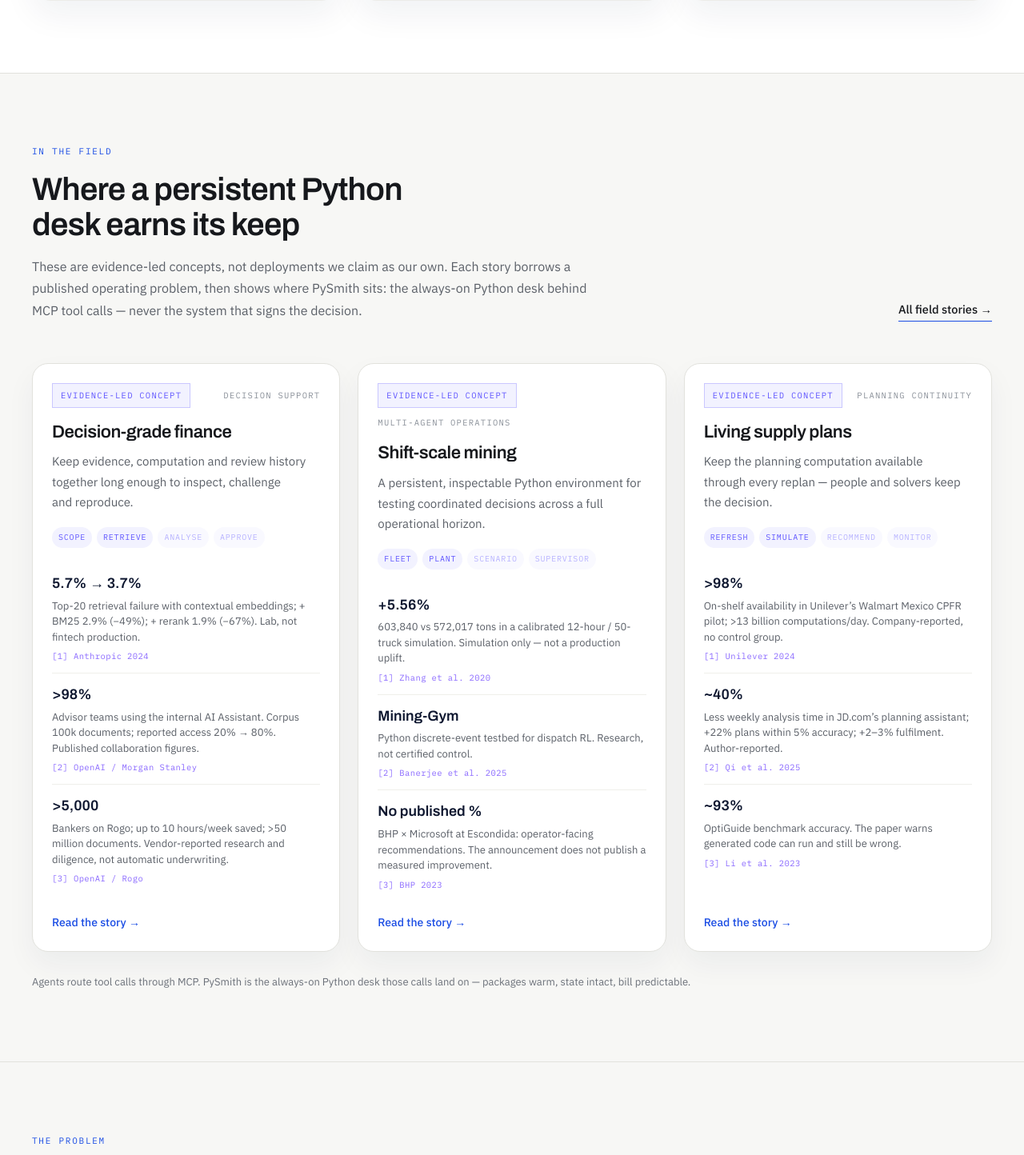
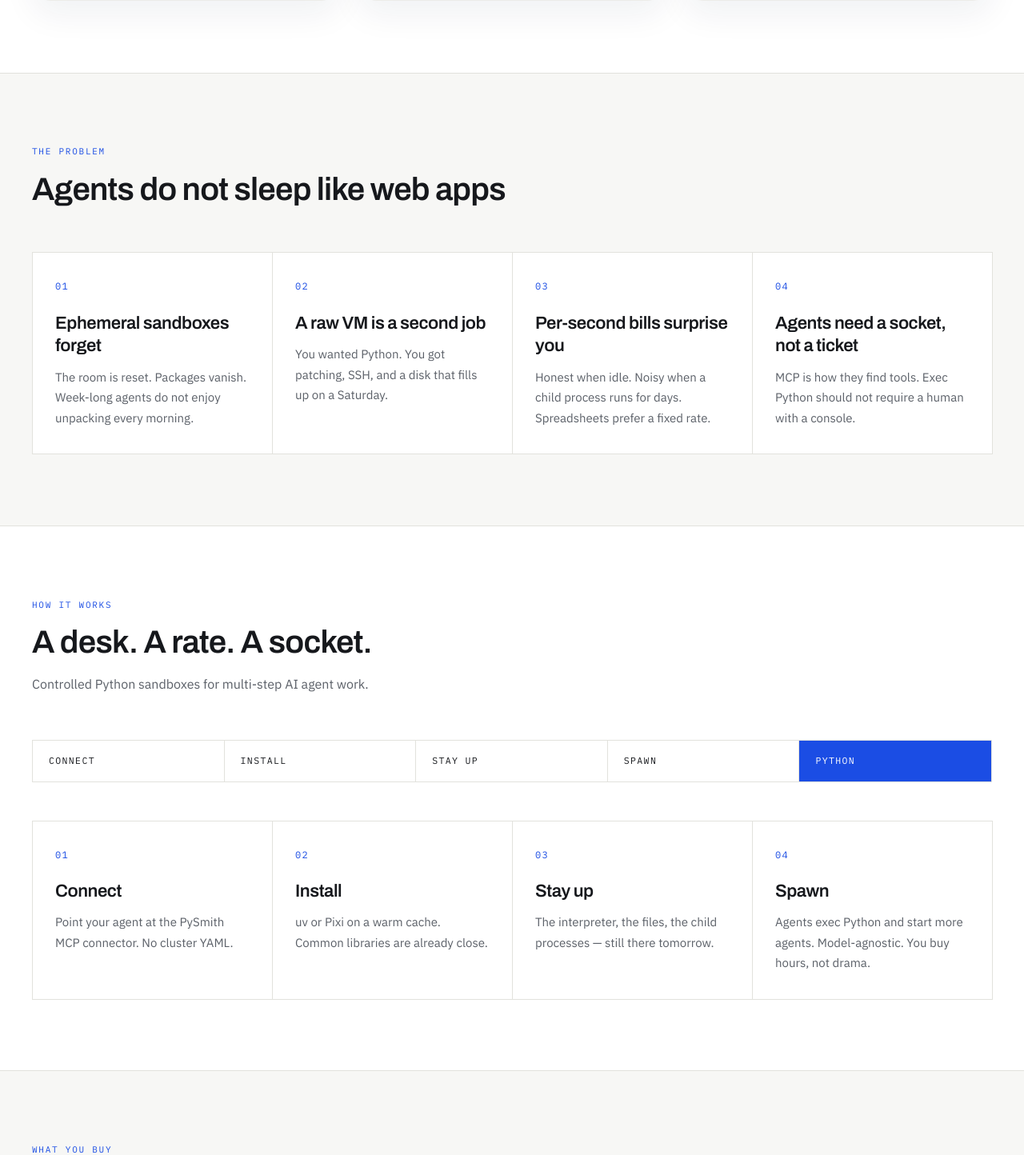
Before and after one commit to Baramind/pysmith, a Next.js app: page / in a window 1280 px wide. Shown: the part 1710-3154 px from the top of the page at 80% size. Built offline with nearby package versions, Linux system fonts and the light colour scheme.

Commit message:
Remove the homepage In the field card grid
The field stories stay on /field and in the nav. Homepage getting-started
steps, recent posts, hero, and routing are unchanged.

Co-authored-by: Asjad K. <asjad99@users.noreply.github.com>

```diff
--- a/src/app/page.tsx
+++ b/src/app/page.tsx
@@ -3,12 +3,10 @@ import Link from "next/link";
 import { CtaBand } from "@/components/CtaBand";
 import { GetStarted } from "@/components/GetStarted";
 import { RecentPosts } from "@/components/RecentPosts";
-import { FieldPanels } from "@/components/field/FieldPanels";
 import { CallMixStrip } from "@/components/motion/CallMixStrip";
 import { LiveOpsBoard } from "@/components/motion/LiveOpsBoard";
 import { WhereCallsLand } from "@/components/motion/WhereCallsLand";
 import { accessMailto, site } from "@/lib/site";
-import { architectureCaption, fieldIntro } from "@/lib/field";
 import { offering } from "@/lib/offering";
 import { monthlyFromHourly, skus, usd } from "@/lib/pricing";
 
@@ -138,27 +136,6 @@ export default function HomePage() {
       <CallMixStrip />
 
       <WhereCallsLand />
-
-      <section className="ps-section">
-        <div className="ps-wrap ps-pad">
-          <div className="ps-headrow">
-            <div style={{ maxWidth: 720 }}>
-              <div className="ps-eyebrow">{fieldIntro.eyebrow}</div>
-              <h2 className="ps-h2">{fieldIntro.title}</h2>
-              <p className="ps-sub" style={{ marginTop: 16, marginBottom: 0 }}>
-                {fieldIntro.lead}
-              </p>
-            </div>
-            <Link className="ps-link-more" href="/field/">
-              All field stories →
-            </Link>
-          </div>
-          <FieldPanels />
-          <p className="ps-caption" style={{ marginTop: 28, marginBottom: 0 }}>
-            {architectureCaption}
-          </p>
-        </div>
-      </section>
 
       <section className="ps-section">
         <div className="ps-wrap ps-pad">
```
